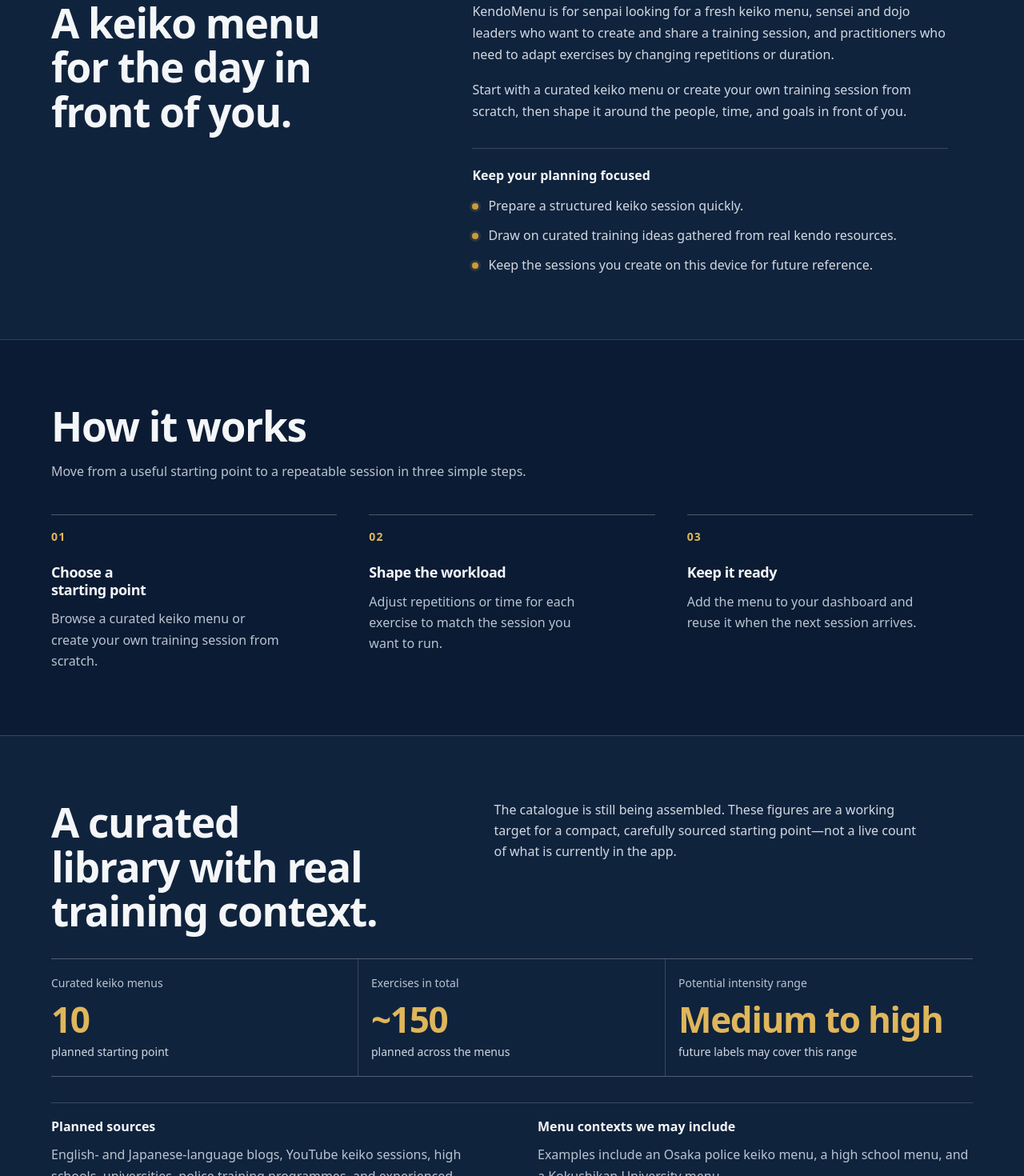
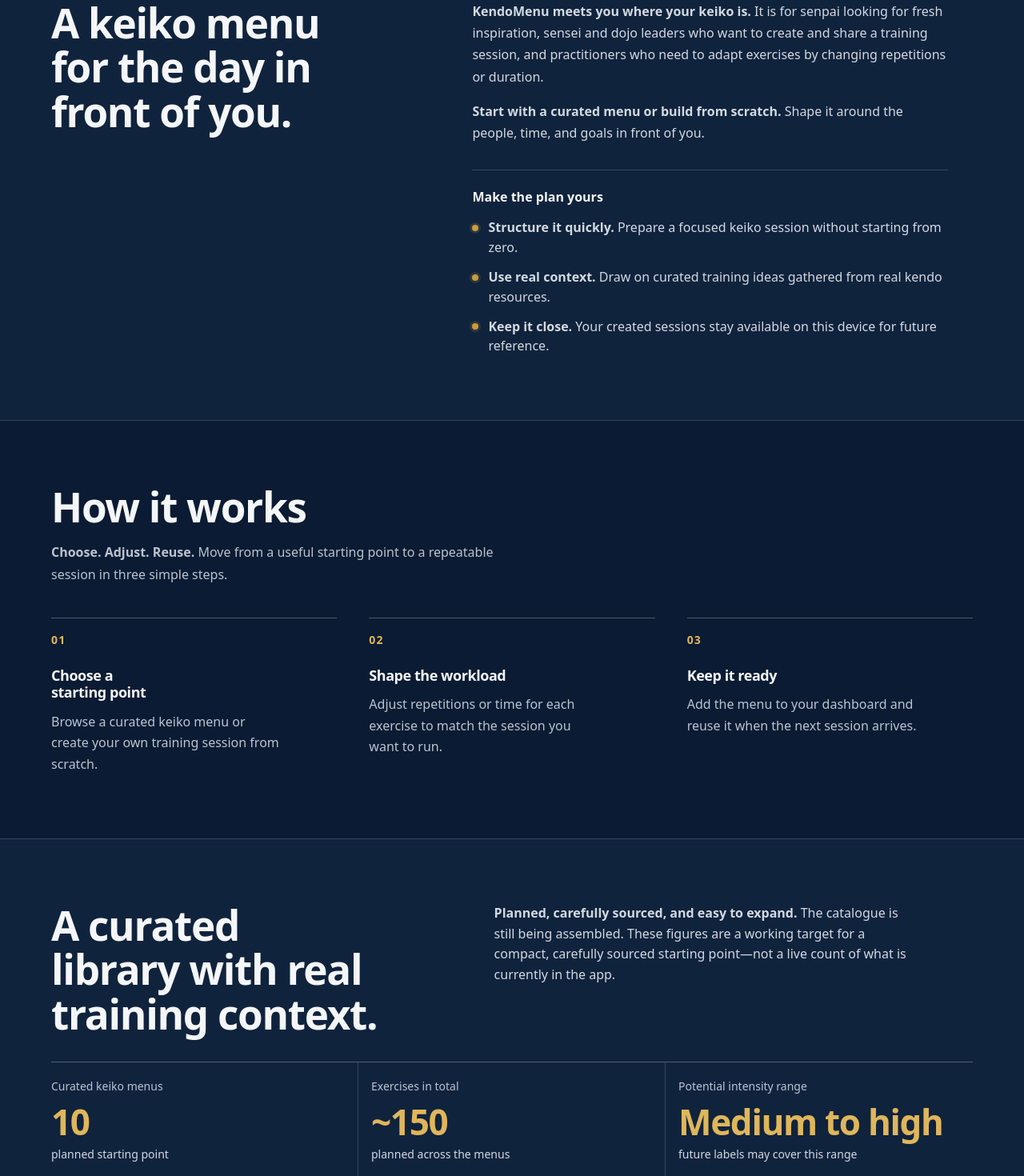
Before and after one commit to JavierMarro/kendo-menu, a React (Vite) app in the folder apps/web/: page /app in a window 1280 px wide. Shown: the part 880-2350 px from the top of the page at 80% size. Built offline with nearby package versions, Linux system fonts and the light colour scheme.

Commit message:
Rewording of landing page with impeccable skill

```diff
--- a/apps/web/src/features/landing/LandingPage.tsx
+++ b/apps/web/src/features/landing/LandingPage.tsx
@@ -73,21 +73,37 @@
 
             <div className="landing-section-copy">
               <p>
-                KendoMenu is for senpai looking for a fresh keiko menu, sensei and dojo leaders who
-                want to create and share a training session, and practitioners who need to adapt
-                exercises by changing repetitions or duration.
+                <strong>KendoMenu meets you where your keiko is.</strong> It is for senpai looking
+                for fresh inspiration, sensei and dojo leaders who want to create and share a
+                training session, and practitioners who need to adapt exercises by changing
+                repetitions or duration.
               </p>
               <p>
-                Start with a curated keiko menu or create your own training session from scratch,
-                then shape it around the people, time, and goals in front of you.
+                <strong>Start with a curated menu or build from scratch.</strong> Shape it around
+                the people, time, and goals in front of you.
               </p>
 
               <div className="landing-benefits">
-                <h3>Keep your planning focused</h3>
+                <h3>Make the plan yours</h3>
                 <ul className="landing-benefits-list">
-                  <li>Prepare a structured keiko session quickly.</li>
-                  <li>Draw on curated training ideas gathered from real kendo resources.</li>
-                  <li>Keep the sessions you create on this device for future reference.</li>
+                  <li>
+                    <span>
+                      <strong>Structure it quickly.</strong> Prepare a focused keiko session without
+                      starting from zero.
+                    </span>
+                  </li>
+                  <li>
+                    <span>
+                      <strong>Use real context.</strong> Draw on curated training ideas gathered
+                      from real kendo resources.
+                    </span>
+                  </li>
+                  <li>
+                    <span>
+                      <strong>Keep it close.</strong> Your created sessions stay available on this
+                      device for future reference.
+                    </span>
+                  </li>
                 </ul>
               </div>
             </div>
@@ -99,7 +115,8 @@
             <div className="landing-section-heading">
               <h2 id="how-it-works-title">How it works</h2>
               <p>
-                Move from a useful starting point to a repeatable session in three simple steps.
+                <strong>Choose. Adjust. Reuse.</strong> Move from a useful starting point to a
+                repeatable session in three simple steps.
               </p>
             </div>
 
@@ -138,9 +155,9 @@
                 <h2 id="library-story-title">A curated library with real training context.</h2>
               </div>
               <p>
-                The catalogue is still being assembled. These figures are a working target for a
-                compact, carefully sourced starting point—not a live count of what is currently in
-                the app.
+                <strong>Planned, carefully sourced, and easy to expand.</strong> The catalogue is
+                still being assembled. These figures are a working target for a compact, carefully
+                sourced starting point—not a live count of what is currently in the app.
               </p>
             </div>
 
@@ -180,8 +197,8 @@
               <div>
                 <h3>Menu contexts we may include</h3>
                 <p>
-                  Examples include an Osaka police keiko menu, a high school menu, and a Kokushikan
-                  University menu.
+                  <strong>Examples include</strong> an Osaka police keiko menu, a high school menu,
+                  and a Kokushikan University menu.
                 </p>
               </div>
             </div>
@@ -192,7 +209,10 @@
           <div className="landing-section-inner">
             <div className="landing-section-heading">
               <h2 id="faq-title">Questions, answered.</h2>
-              <p>Everything you need to know before you plan your first session.</p>
+              <p>
+                <strong>Clear answers before you plan.</strong> Everything you need to know before
+                your first session.
+              </p>
             </div>
 
             <div className="landing-faq-grid">
@@ -240,8 +260,8 @@
               <div>
                 <h2 id="final-cta-title">Your next keiko can be ready in two minutes.</h2>
                 <p>
-                  Start with a menu from the library, adjust it to your day, and make the plan
-                  yours.
+                  <strong>Make today’s plan real.</strong> Start with a menu from the library,
+                  adjust it to your day, and make the plan yours.
                 </p>
               </div>
               <Link className="primary-button" to="/app/library">
```
Also changed, not shown: 2 other files (tests, documents, lock files or other folders).
